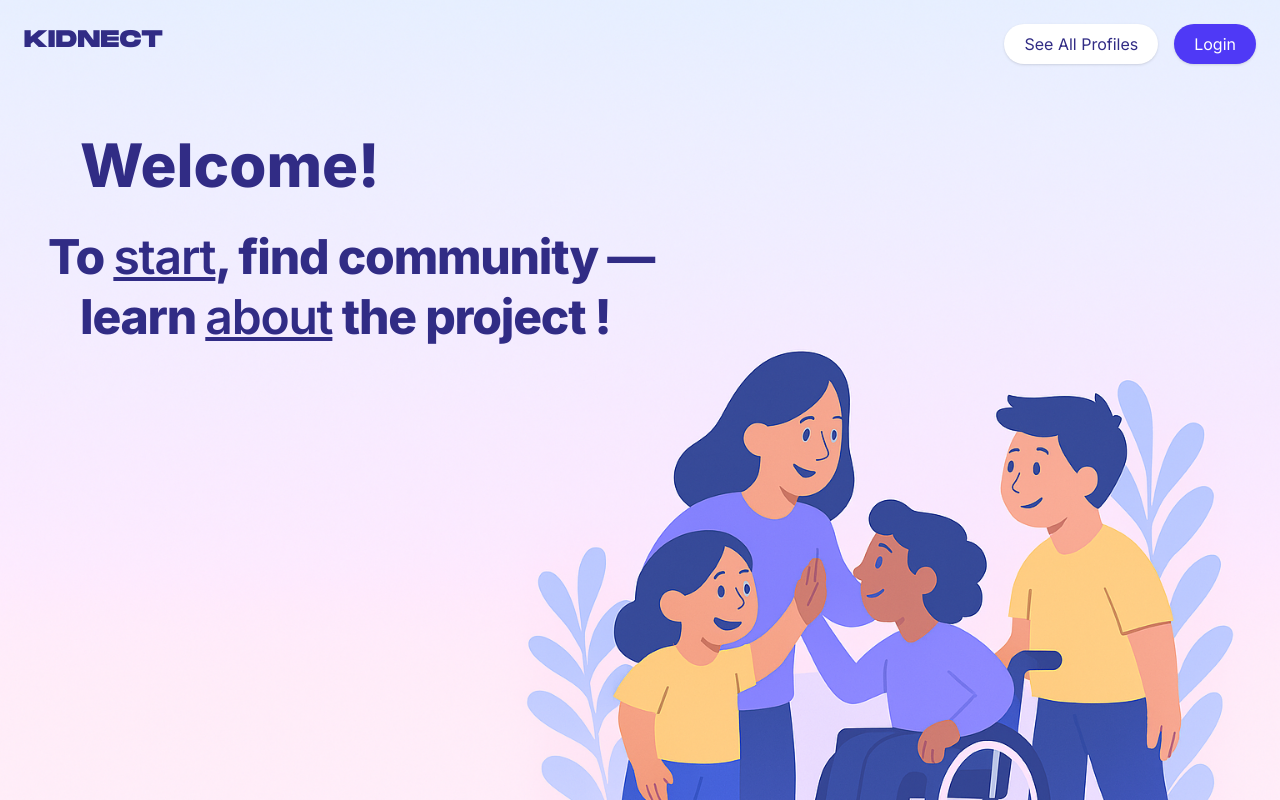
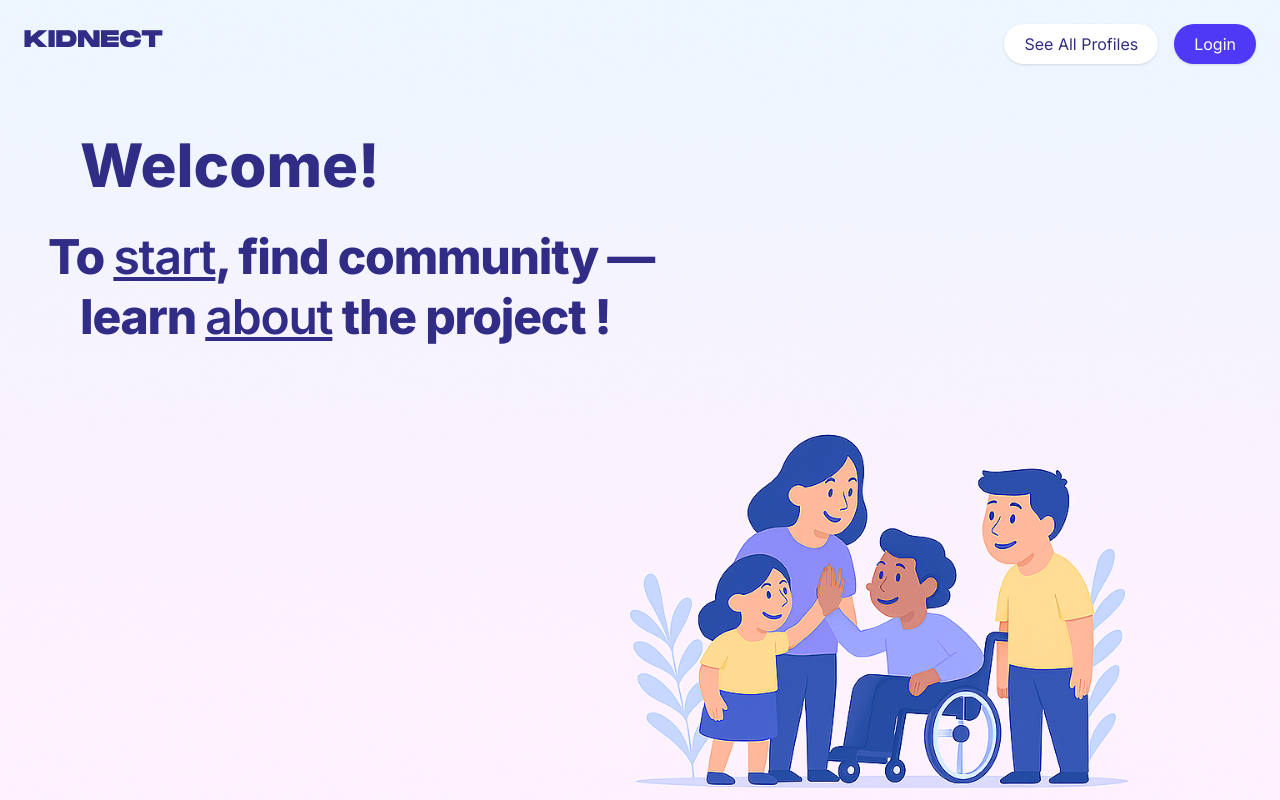
Before and after one commit to Viktoria2609/inclusive-matching-frontend2, a React (Vite) app: page / in a window 1280 px wide. Built offline with nearby package versions, Linux system fonts and the light colour scheme.

Commit message:
Background changed

```diff
--- a/src/pages/welcome.jsx
+++ b/src/pages/welcome.jsx
@@ -1,7 +1,7 @@
 import { useState } from "react";
 import { Link } from "react-router-dom";
 
-import illustration from "@/shared/assets/welcome-illustration2.png";
+import illustration from "@/shared/assets/welcome-illustration5.png";
 import { useAuth } from "@/hooks/AuthContext";
 import { routes } from "../shared/routes";
 
@@ -13,7 +13,7 @@ export const WelcomePage = () => {
 
   return (
     <div
-      className="w-full h-screen bg-cover bg-center bg-no-repeat text-indigo-900 relative"
+      className="w-full h-screen bg-cover bg-no-repeat bg-[position:right_bottom] text-indigo-900"
       style={{
         backgroundImage: `url(${illustration})`,
       }}
```
Also changed, not shown: src/shared/assets/welcome-illustration2.png (deleted), src/shared/assets/welcome-illustration5.png (added).
